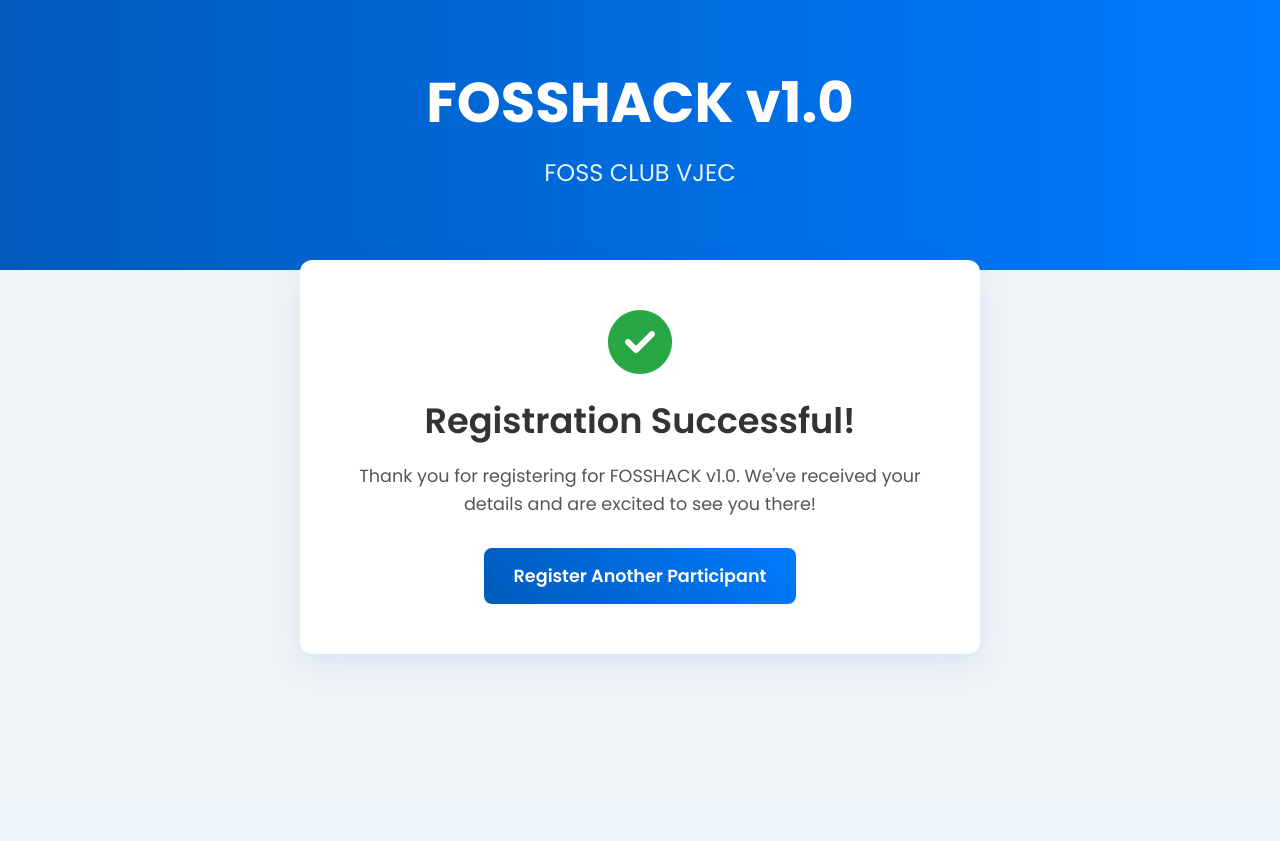
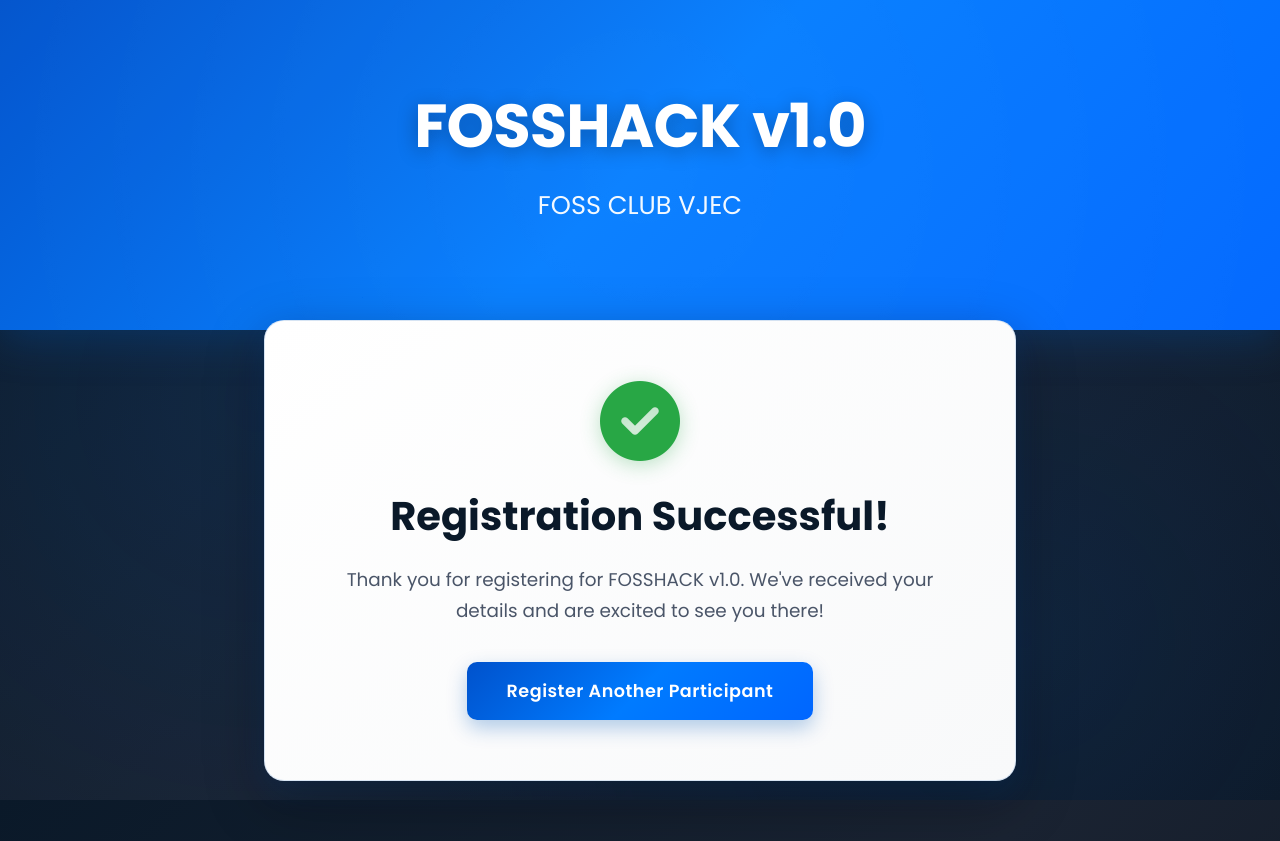
Before and after one commit to VibrantVinay/FOSSHACK-1.0-, a Flask app: page /success in a window 1280 px wide. Before the commit the page ends 664 px from the top, so only its background shows below. Run offline with Flask 3, Linux system fonts and the light colour scheme; parts of the project's set-up code (start-up, migrations or seed data) failed here and were passed over.

Commit message:
Update style.css

```diff
--- a/static/style.css
+++ b/static/style.css
@@ -1,43 +1,89 @@
-/* Paste this entire block into static/style.css */
+/* Enhanced Blue, Black, White Theme - Paste into static/style.css */
 
 /* General Body Styles */
 body {
     font-family: 'Poppins', sans-serif;
-    background-color: #f0f4f8;
+    background: linear-gradient(135deg, #0a1929 0%, #1a2332 50%, #0f1621 100%);
+    background-attachment: fixed;
     margin: 0;
-    color: #333;
+    color: #ffffff;
+    min-height: 100vh;
 }
 
 .page-wrapper {
     width: 100%;
+    position: relative;
 }
 
-/* 1. Main Header (Blue Section) */
+/* Animated Background Effect */
+.page-wrapper::before {
+    content: '';
+    position: fixed;
+    top: 0;
+    left: 0;
+    width: 100%;
+    height: 100%;
+    background:
+        radial-gradient(circle at 20% 50%, rgba(0, 123, 255, 0.1) 0%, transparent 50%),
+        radial-gradient(circle at 80% 80%, rgba(0, 91, 187, 0.15) 0%, transparent 50%);
+    pointer-events: none;
+    z-index: 0;
+}
+
+/* 1. Main Header (Enhanced Blue Section) */
 .main-header {
-    background: linear-gradient(90deg, #005bbb, #007bff);
+    background: linear-gradient(135deg, #0052cc 0%, #007bff 50%, #0066ff 100%);
     color: #ffffff;
     text-align: center;
-    padding: 60px 20px;
+    padding: 80px 20px;
+    position: relative;
+    overflow: hidden;
+    box-shadow: 0 10px 40px rgba(0, 91, 187, 0.3);
+}
+
+.main-header::before {
+    content: '';
+    position: absolute;
+    top: -50%;
+    left: -50%;
+    width: 200%;
+    height: 200%;
+    background: radial-gradient(circle, rgba(255, 255, 255, 0.1) 0%, transparent 70%);
+    animation: pulse 15s ease-in-out infinite;
+}
+
+@keyframes pulse {
+    0%, 100% { transform: scale(1) rotate(0deg); opacity: 0.3; }
+    50% { transform: scale(1.1) rotate(180deg); opacity: 0.5; }
 }
 
 .main-header h1 {
-    font-size: 3.5em;
+    font-size: 3.8em;
     font-weight: 700;
     margin: 0;
+    text-shadow: 0 4px 20px rgba(0, 0, 0, 0.3);
+    position: relative;
+    z-index: 1;
+    letter-spacing: -1px;
 }
 
 .main-header h2 {
-    font-size: 1.5em;
+    font-size: 1.6em;
     font-weight: 400;
-    margin: 10px 0 20px 0;
-    opacity: 0.9;
+    margin: 15px 0 25px 0;
+    opacity: 0.95;
+    position: relative;
+    z-index: 1;
 }
 
 .main-header p {
-    font-size: 1.1em;
-    line-height: 1.6;
-    max-width: 800px;
+    font-size: 1.15em;
+    line-height: 1.7;
+    max-width: 850px;
     margin: 0 auto;
+    opacity: 0.9;
+    position: relative;
+    z-index: 1;
 }
 
 /* 2. Features Section */
@@ -46,189 +92,301 @@
     justify-content: center;
     gap: 30px;
     padding: 40px 20px;
-    margin-top: -50px; /* Pulls the cards up slightly over the header */
+    margin-top: -60px;
     position: relative;
     z-index: 10;
+    flex-wrap: wrap;
 }
 
 .feature-card {
-    background-color: #ffffff;
-    padding: 30px;
-    border-radius: 12px;
-    box-shadow: 0 10px 30px rgba(0, 91, 187, 0.1);
+    background: linear-gradient(145deg, #ffffff 0%, #f8f9fa 100%);
+    padding: 35px;
+    border-radius: 16px;
+    box-shadow:
+        0 15px 35px rgba(0, 0, 0, 0.2),
+        0 5px 15px rgba(0, 91, 187, 0.1);
     width: 100%;
-    max-width: 300px;
+    max-width: 320px;
     text-align: left;
+    transition: transform 0.3s ease, box-shadow 0.3s ease;
+    border: 1px solid rgba(0, 91, 187, 0.1);
+    position: relative;
+    overflow: hidden;
+}
+
+.feature-card::before {
+    content: '';
+    position: absolute;
+    top: 0;
+    left: 0;
+    width: 100%;
+    height: 4px;
+    background: linear-gradient(90deg, #0052cc, #007bff, #0066ff);
+}
+
+.feature-card:hover {
+    transform: translateY(-8px);
+    box-shadow:
+        0 20px 45px rgba(0, 0, 0, 0.25),
+        0 10px 20px rgba(0, 91, 187, 0.2);
 }
 
 .feature-card i {
-    font-size: 2em;
-    color: #005bbb;
-    margin-bottom: 15px;
+    font-size: 2.5em;
+    background: linear-gradient(135deg, #0052cc, #007bff);
+    -webkit-background-clip: text;
+    -webkit-text-fill-color: transparent;
+    background-clip: text;
+    margin-bottom: 18px;
+    display: block;
 }
 
 .feature-card h3 {
-    font-size: 1.25em;
+    font-size: 1.35em;
     font-weight: 600;
-    margin: 0 0 10px 0;
+    margin: 0 0 12px 0;
+    color: #0a1929;
 }
 
 .feature-card p {
-    font-size: 0.95em;
-    color: #555;
-    line-height: 1.6;
+    font-size: 0.98em;
+    color: #4a5568;
+    line-height: 1.7;
     margin: 0;
 }
 
 /* 3. Registration Form Section */
 .registration-section {
-    padding: 20px;
+    padding: 40px 20px;
     display: flex;
     justify-content: center;
+    position: relative;
+    z-index: 5;
 }
 
 .form-container {
-    background-color: #ffffff;
-    padding: 40px;
-    border-radius: 12px;
-    box-shadow: 0 10px 30px rgba(0, 91, 187, 0.1);
+    background: linear-gradient(145deg, #ffffff 0%, #f8f9fa 100%);
+    padding: 50px;
+    border-radius: 20px;
+    box-shadow:
+        0 20px 60px rgba(0, 0, 0, 0.3),
+        0 10px 30px rgba(0, 91, 187, 0.2);
     width: 100%;
-    max-width: 800px;
+    max-width: 850px;
     text-align: center;
+    border: 1px solid rgba(0, 91, 187, 0.15);
 }
 
 .form-header {
-    margin-bottom: 30px;
+    margin-bottom: 40px;
 }
 
 .form-header h2 {
-    color: #005bbb;
-    font-size: 2em;
-    font-weight: 600;
-    margin: 0;
+    background: linear-gradient(135deg, #0052cc, #007bff);
+    -webkit-background-clip: text;
+    -webkit-text-fill-color: transparent;
+    background-clip: text;
+    font-size: 2.3em;
+    font-weight: 700;
+    margin: 0 0 10px 0;
 }
 
 .form-header p {
-    color: #555;
-    margin-top: 5px;
+    color: #4a5568;
+    margin-top: 8px;
+    font-size: 1.05em;
 }
 
 /* Form Styling */
 .form-row {
     display: flex;
-    gap: 20px;
+    gap: 25px;
+    flex-wrap: wrap;
 }
 
 .form-group {
-    margin-bottom: 20px;
+    margin-bottom: 25px;
     text-align: left;
-    width: 100%; /* Makes groups in a row take up equal space */
+    width: 100%;
+    flex: 1;
+    min-width: 250px;
 }
 
 .form-group label {
     display: block;
     font-weight: 600;
-    margin-bottom: 8px;
-    color: #333;
+    margin-bottom: 10px;
+    color: #0a1929;
+    font-size: 0.95em;
+    letter-spacing: 0.3px;
 }
 
 .form-group input,
 .form-group select {
     width: 100%;
-    padding: 12px 15px;
-    border: 1px solid #ccc;
-    border-radius: 8px;
+    padding: 14px 18px;
+    border: 2px solid #e2e8f0;
+    border-radius: 10px;
     font-size: 1em;
     font-family: 'Poppins', sans-serif;
     box-sizing: border-box;
-    transition: border-color 0.3s, box-shadow 0.3s;
+    transition: all 0.3s ease;
+    background-color: #ffffff;
+    color: #0a1929;
 }
 
 .form-group input:focus,
 .form-group select:focus {
     outline: none;
-    border-color: #005bbb;
-    box-shadow: 0 0 8px rgba(0, 91, 187, 0.2);
+    border-color: #007bff;
+    box-shadow:
+        0 0 0 3px rgba(0, 123, 255, 0.1),
+        0 4px 12px rgba(0, 91, 187, 0.15);
+    transform: translateY(-2px);
+}
+
+.form-group input::placeholder {
+    color: #a0aec0;
 }
 
 /* Submit Button */
 .submit-btn {
     width: 100%;
-    padding: 15px;
-    background: linear-gradient(45deg, #005bbb, #007bff);
+    padding: 16px;
+    background: linear-gradient(135deg, #0052cc 0%, #007bff 50%, #0066ff 100%);
     color: #ffffff;
     border: none;
-    border-radius: 8px;
-    font-size: 1.1em;
+    border-radius: 10px;
+    font-size: 1.15em;
     font-weight: 600;
     cursor: pointer;
-    transition: background 0.3s, transform 0.2s;
-    margin-top: 10px;
+    transition: all 0.3s ease;
+    margin-top: 15px;
+    box-shadow: 0 8px 20px rgba(0, 91, 187, 0.3);
+    letter-spacing: 0.5px;
+    text-transform: uppercase;
+    position: relative;
+    overflow: hidden;
 }
 
-/* --- Add these styles to the bottom of your existing style.css file --- */
+.submit-btn::before {
+    content: '';
+    position: absolute;
+    top: 50%;
+    left: 50%;
+    width: 0;
+    height: 0;
+    border-radius: 50%;
+    background: rgba(255, 255, 255, 0.2);
+    transform: translate(-50%, -50%);
+    transition: width 0.6s, height 0.6s;
+}
+
+.submit-btn:hover::before {
+    width: 300px;
+    height: 300px;
+}
+
+.submit-btn:hover {
+    background: linear-gradient(135deg, #003d99 0%, #0066ff 50%, #0052cc 100%);
+    transform: translateY(-3px);
+    box-shadow: 0 12px 30px rgba(0, 91, 187, 0.4);
+}
+
+.submit-btn:active {
+    transform: translateY(-1px);
+}
 
 /* Success Page Specific Styles */
 .success-section {
-    padding: 40px 20px;
+    padding: 60px 20px;
     display: flex;
     justify-content: center;
-    margin-top: -50px; /* Pulls the card up over the header */
+    margin-top: -70px;
     position: relative;
     z-index: 10;
 }
 
 .success-container {
-    background-color: #ffffff;
-    padding: 50px 40px;
-    border-radius: 12px;
-    box-shadow: 0 10px 30px rgba(0, 91, 187, 0.1);
+    background: linear-gradient(145deg, #ffffff 0%, #f8f9fa 100%);
+    padding: 60px 50px;
+    border-radius: 20px;
+    box-shadow:
+        0 20px 60px rgba(0, 0, 0, 0.3),
+        0 10px 30px rgba(0, 91, 187, 0.2);
     width: 100%;
-    max-width: 600px;
+    max-width: 650px;
     text-align: center;
+    border: 1px solid rgba(0, 91, 187, 0.15);
 }
 
 .success-icon {
-    font-size: 4em;
-    color: #28a745; /* Success Green */
-    margin-bottom: 20px;
+    font-size: 5em;
+    color: #28a745;
+    margin-bottom: 25px;
+    animation: successPop 0.6s ease-out;
+    text-shadow: 0 4px 20px rgba(40, 167, 69, 0.3);
+}
+
+@keyframes successPop {
+    0% { transform: scale(0); opacity: 0; }
+    50% { transform: scale(1.1); }
+    100% { transform: scale(1); opacity: 1; }
 }
 
 .success-container h1 {
-    color: #333;
-    font-size: 2.2em;
-    font-weight: 600;
-    margin: 0 0 15px 0;
+    color: #0a1929;
+    font-size: 2.5em;
+    font-weight: 700;
+    margin: 0 0 18px 0;
 }
 
 .success-container p {
-    font-size: 1.1em;
-    color: #555;
-    line-height: 1.6;
-    margin: 0 0 30px 0;
+    font-size: 1.15em;
+    color: #4a5568;
+    line-height: 1.7;
+    margin: 0 0 35px 0;
 }
 
 .back-link {
     display: inline-block;
-    padding: 15px 30px;
-    background: linear-gradient(45deg, #005bbb, #007bff);
+    padding: 16px 40px;
+    background: linear-gradient(135deg, #0052cc 0%, #007bff 50%, #0066ff 100%);
     color: #ffffff;
     border: none;
-    border-radius: 8px;
+    border-radius: 10px;
     font-size: 1.1em;
     font-weight: 600;
     cursor: pointer;
     text-decoration: none;
-    transition: background 0.3s, transform 0.2s;
+    transition: all 0.3s ease;
+    box-shadow: 0 8px 20px rgba(0, 91, 187, 0.3);
+    letter-spacing: 0.5px;
 }
 
 .back-link:hover {
-    background: linear-gradient(45deg, #004a99, #006fe6);
-    transform: translateY(-2px);
+    background: linear-gradient(135deg, #003d99 0%, #0066ff 50%, #0052cc 100%);
+    transform: translateY(-3px);
+    box-shadow: 0 12px 30px rgba(0, 91, 187, 0.4);
 }
 
+/* Responsive Design */
+@media (max-width: 768px) {
+    .main-header h1 {
+        font-size: 2.5em;
+    }
 
-.submit-btn:hover {
-    background: linear-gradient(45deg, #004a99, #006fe6);
-    transform: translateY(-2px);
+    .features-section {
+        flex-direction: column;
+        align-items: center;
+    }
+
+    .form-row {
+        flex-direction: column;
+    }
+
+    .form-container,
+    .success-container {
+        padding: 35px 25px;
+    }
 }
```
